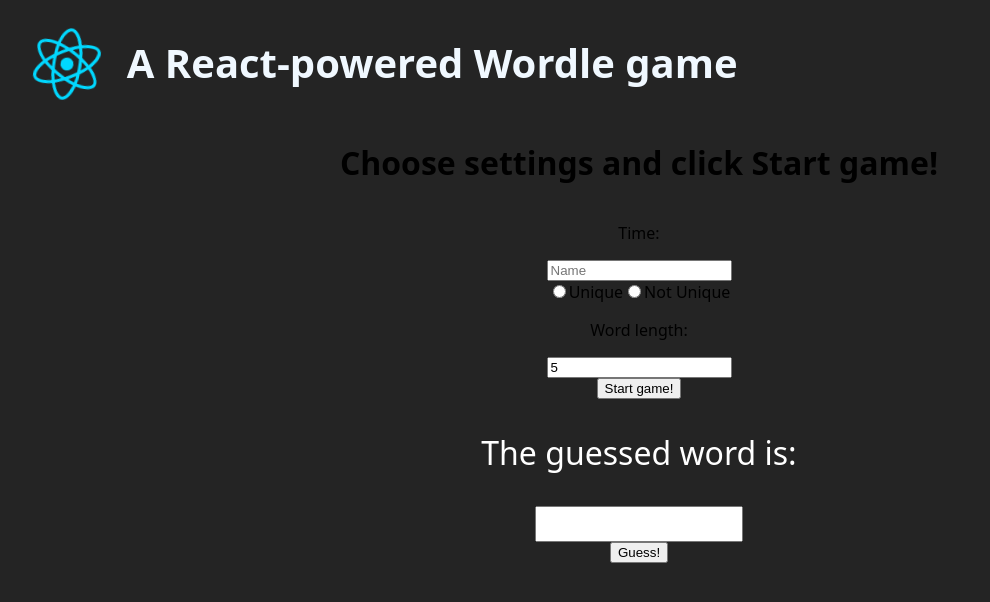
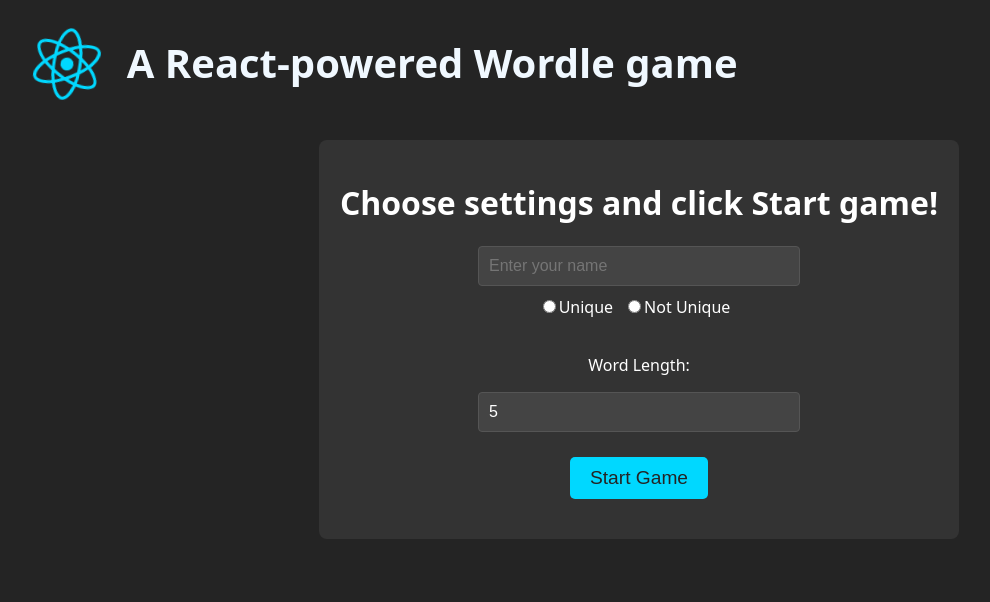
Before and after one commit to Kirill9m/react-wordle, a React (Vite) app in the folder frontend/: page / in a window 1280 px wide. Shown: the top 602 px of the page, without its empty margins (1-991 px from the left). Built offline with nearby package versions, Linux system fonts and the light colour scheme.

Commit message:
refact: styling and elements

```diff
--- a/frontend/src/components/WordleGame.jsx
+++ b/frontend/src/components/WordleGame.jsx
@@ -39,7 +39,7 @@ const WordleGame = () => {
       });
       const data = await response.json();
       setGuessResponse(data);
-      setInput('')
+      setInput('');
     } catch (error) {
       console.error('Error sending data:', error);
     }
@@ -120,10 +120,17 @@ const WordleGame = () => {
 
   return (
     <div className="game__container">
-      <h1>{message}</h1>
-      <p>Time: {time}</p>
-      <input value={id} placeholder="Name" onChange={handleIdChange} />
-      <section>
+      <div className={`game__top ${timerRunning ? 'hidden' : ''}`}>
+        <h1 className="game__message">{message}</h1>
+
+        <input
+          className="game__input"
+          value={id}
+          placeholder="Enter your name"
+          onChange={handleIdChange}
+        />
+
+        <section className="settings">
           <label>
             <input
               type="radio"
@@ -143,19 +150,40 @@ const WordleGame = () => {
             Not Unique
           </label>
         </section>
-      <p>Word length:</p>
-      <input type="number" value={wordLength} onChange={handleWordLength} />
-      <button onClick={startGame}>Start game!</button>
-      <p className="game__container__word">The guessed word is: {input.toUpperCase()}</p>
+
+        <p className="game__word-length">Word Length:</p>
         <input
-        className="game__container__input"
+          type="number"
+          className="game__input"
+          value={wordLength}
+          min={3}
+          max={10}
+          onChange={handleWordLength}
+        />
+
+        <button className="game__button start-button" onClick={startGame}>
+          Start Game
+        </button>
+      </div>
+
+      <div className={`game__bottom ${!timerRunning ? 'hidden' : ''}`}>
+        <p className="game__time">Time: {time}</p>
+        <p className="game__guessed-word">The guessed word is: {input.toUpperCase()}</p>
+
+        <input
+          className="game__input guess-input"
           type="text"
           value={input}
           onChange={handleInputWord}
           maxLength={gameData?.length || wordLength}
         />
-      <button onClick={sendWord}>Guess!</button>
+
+        <button className="game__button guess-button" onClick={sendWord}>
+          Guess!
+        </button>
+
         <div className="result-container">{printChars()}</div>
+      </div>
     </div>
   );
 };
--- a/frontend/src/index.css
+++ b/frontend/src/index.css
@@ -29,24 +29,99 @@ body {
 /* Game */
 .game__container {
   display: flex;
+  flex-direction: column;
   justify-content: center;
   align-items: center;
+  max-width: 600px;
+  margin: 20px auto;
+  padding: 20px;
+  border-radius: 8px;
+  background-color: #333;
+}
+
+.game__top {
+  display: flex;
   flex-direction: column;
+  align-items: center;
+  margin-bottom: 20px;
+}
 
-  .game__container__word {
-    color: white;
-    font-size: 2em;
-  }
+.game__message {
+  color: white;
+  font-size: 2rem;
+}
 
-  .game__container__input {
-    min-width: 200px;
-    min-height: 30px;
-  }
+.game__time {
+  color: white;
+  font-size: 1.2rem;
+}
+
+.game__input {
+  margin-bottom: 10px;
+  padding: 10px;
+  font-size: 1rem;
+  width: 100%;
+  max-width: 300px;
+  border: 1px solid #555;
+  border-radius: 4px;
+  background-color: #444;
+  color: white;
+}
+
+.settings {
+  margin-bottom: 20px;
+  color: white;
+}
+
+.settings label {
+  margin-right: 10px;
+  font-size: 1rem;
+}
+
+.game__word-length {
+  color: white;
+}
+
+.game__bottom {
+  display: flex;
+  flex-direction: column;
+  align-items: center;
+  width: 100%;
+}
+
+.game__button {
+  padding: 10px 20px;
+  font-size: 1.2rem;
+  margin-top: 15px;
+  border: none;
+  border-radius: 5px;
+  background-color: #00D8FF;
+  color: #242424;
+  cursor: pointer;
+}
+
+.game__button:hover {
+  background-color: #61dafbaa;
+}
+
+.start-button {
+  background-color: #00D8FF;
+}
+
+.guess-button {
+  background-color: #00D8FF;
+}
+
+.game__guessed-word {
+  color: white;
+  font-size: 1.2rem;
+  margin-top: 10px;
 }
 
 .result-container {
   display: flex;
   gap: 8px;
+  margin-top: 10px;
 }
 
 .result-item {
@@ -54,6 +129,10 @@ body {
   border-radius: 4px;
   font-weight: bold;
   color: #fff;
+}
+
+.hidden {
+  display: none;
 }
 
 .correct {
@@ -67,7 +146,6 @@ body {
 .incorrect {
   background-color: gray;
 }
-
 
 /* Keyframes */
 @keyframes logo-spin {
```
Lines whose indentation alone changed are shown as unchanged.
